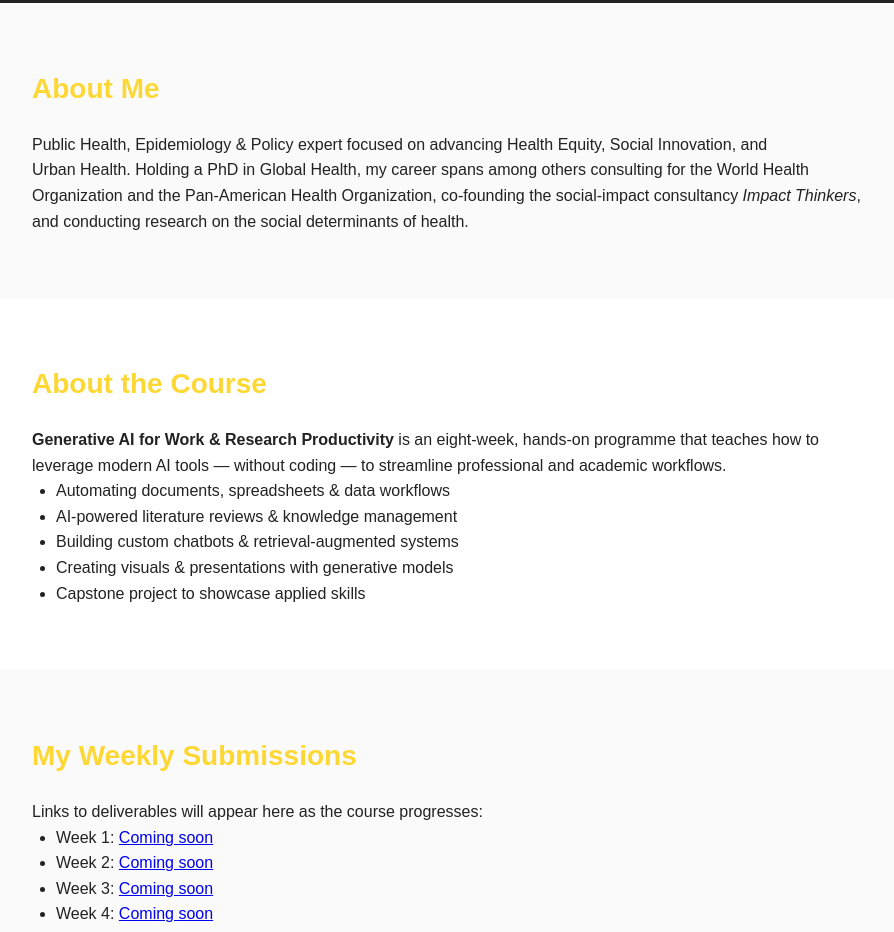
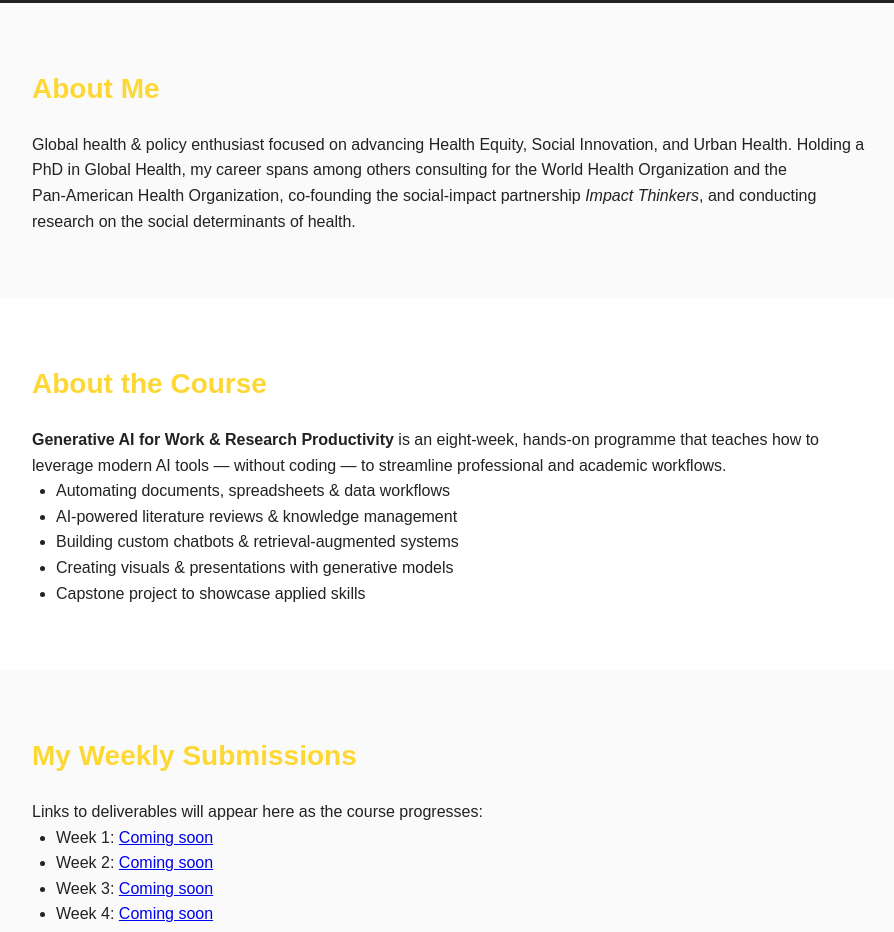
Before and after one commit to hugosanta-hub/graph-ai-portfolio, a plain HTML site: page index.html in a window 1280 px wide. Shown: the part 797-1729 px from the top of the page, without its empty margins (190-1084 px from the left). Drawn offline with Linux system fonts and the light colour scheme.

Commit message:
Update index.html

```diff
--- a/index.html
+++ b/index.html
@@ -62,7 +62,7 @@
   <main>
     <section id="about">
       <h2>About Me</h2>
-      <p>Public Health, Epidemiology &amp; Policy expert focused on advancing Health&nbsp;Equity, Social&nbsp;Innovation, and Urban&nbsp;Health. Holding a PhD in Global Health, my career spans among others consulting for the World Health Organization and the Pan‑American Health Organization, co‑founding the social‑impact consultancy <em>Impact Thinkers</em>, and conducting research on the social determinants of health.</p>
+      <p>Global health &amp; policy enthusiast focused on advancing Health&nbsp;Equity, Social&nbsp;Innovation, and Urban&nbsp;Health. Holding a PhD in Global Health, my career spans among others consulting for the World Health Organization and the Pan‑American Health Organization, co‑founding the social‑impact partnership <em>Impact Thinkers</em>, and conducting research on the social determinants of health.</p>
     </section>
 
     <section id="course">
```
